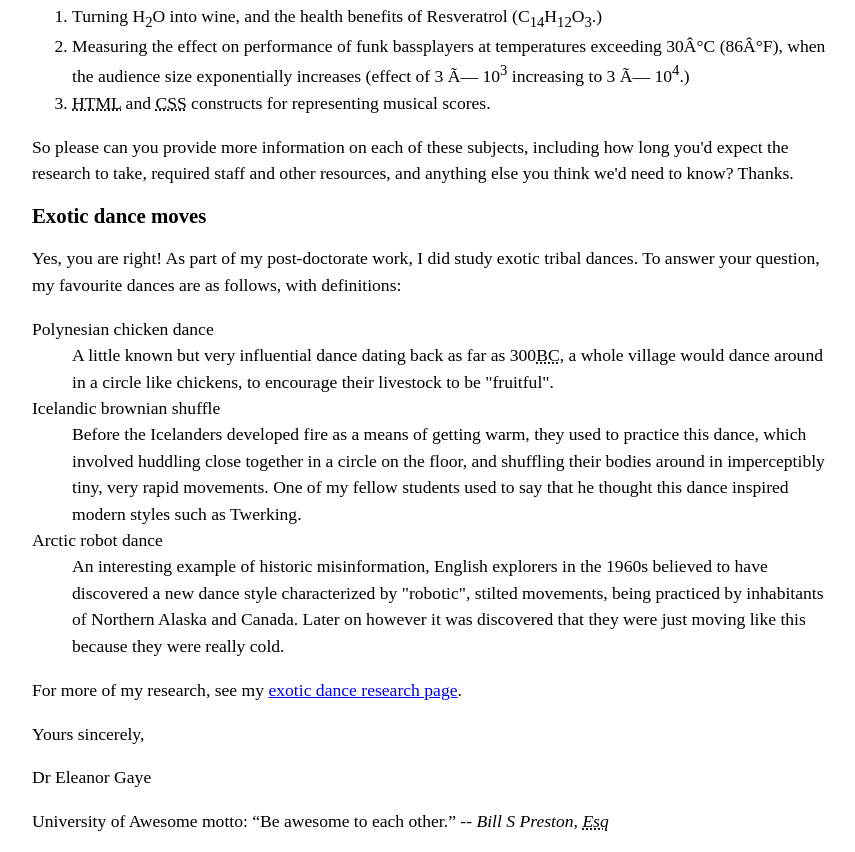
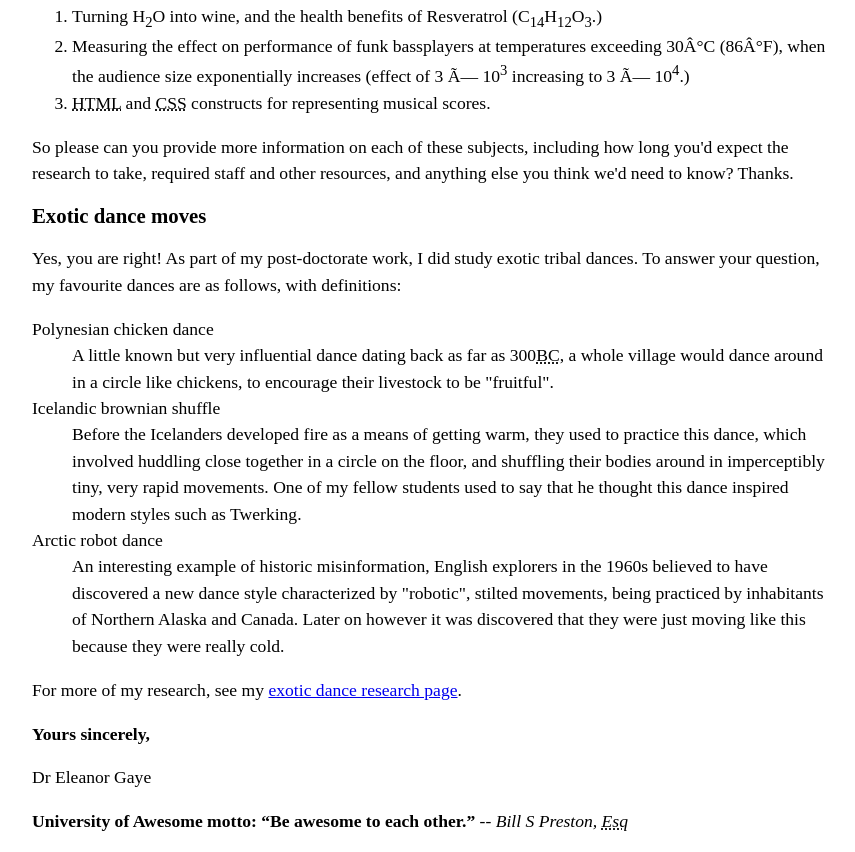
Before and after one commit to ksquared2017/ksquared2017.github.io, a plain HTML site: page letter-markup/index.html in a window 1280 px wide. Shown: the part 1001-1853 px from the top of the page, without its empty margins (208-1063 px from the left). Drawn offline with Linux system fonts and the light colour scheme.

Commit message:
update to strong

```diff
--- a/letter-markup/index.html
+++ b/letter-markup/index.html
@@ -106,8 +106,8 @@
 
                 <p>For more of my research, see my <a href="http://example.com">exotic dance research page</a>.</p>
 
-                <p>Yours sincerely,</p>
+                <p><strong>Yours sincerely,</strong></p>
                 <p>Dr Eleanor Gaye</p>
 
-                <p>University of Awesome motto: <q>Be awesome to each other.</q> -- <cite>Bill S Preston, <abbr title="esquire">Esq</abbr></cite></p> </body>
+                <p><strong>University of Awesome motto: <q>Be awesome to each other.</strong></q> -- <cite>Bill S Preston, <abbr title="esquire">Esq</abbr></cite></p> </body>
           </html>
```
